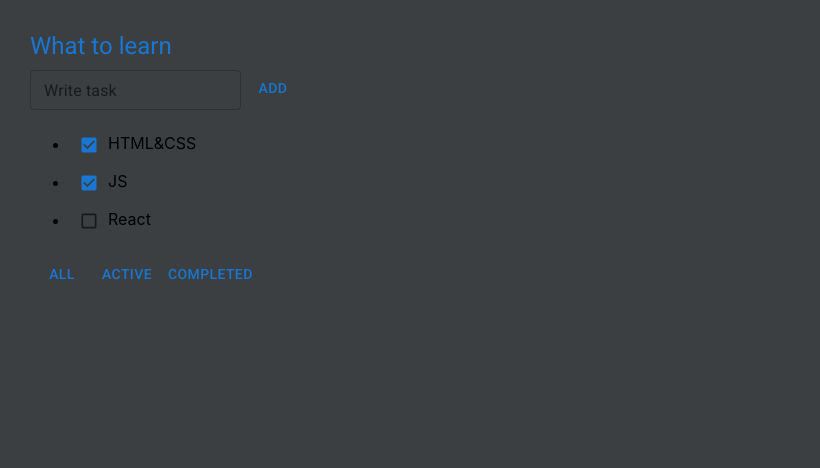
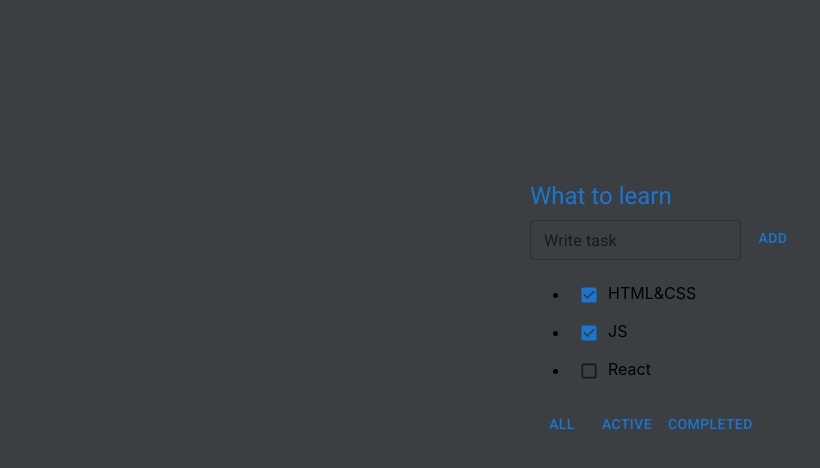
Before and after one commit to AntonChislov/it-incubator-todolist-ts, a React (Create React App) app: page / in a window 1280 px wide. Shown: the top 468 px of the page, without its empty margins (0-820 px from the left). Built offline with nearby package versions, Linux system fonts and the light colour scheme.

Commit message:
install react-spring, add animations

```diff
--- a/package.json
+++ b/package.json
@@ -17,6 +17,7 @@
     "react": "^18.2.0",
     "react-dom": "^18.2.0",
     "react-scripts": "5.0.1",
+    "react-spring": "^9.5.5",
     "styled-components": "^5.3.6",
     "typescript": "^4.8.4",
     "web-vitals": "^2.1.4"
--- a/src/App.css
+++ b/src/App.css
@@ -2,9 +2,14 @@
   padding: 30px;
   display: flex;
   background: #3c3f41;
-  min-height: 100vh;
+  height: 100vh;
 }
 
 .App > div {
-  margin-right: 50px;
+  margin-right: 100px;
 }
+
+.box {
+  margin-top: 150px;
+  margin-left: 500px;
+}
--- a/src/App.tsx
+++ b/src/App.tsx
@@ -5,7 +5,7 @@ import Button from '@mui/material/Button';
 import TextField from '@mui/material/TextField';
 import Typography from '@mui/material/Typography';
 import Checkbox from '@mui/material/Checkbox';
-
+import {useSpring, animated} from 'react-spring'
 
 function App() {
     const [stateTasks, setStateTasks] = useState([
@@ -29,6 +29,10 @@ function App() {
     const [valueId, setValueId] = useState(3)
     const [isCompleted, setIsCompleted] = useState(false)
     const [isActive, setIsActive] = useState(false)
+    const header = useSpring({vector: [0, 10, 30], to: {opacity: 1}, from: {opacity: 0}, config: {duration: 600}})
+    const input = useSpring({to: {opacity: 1}, from: {opacity: 0}, config: {duration: 700}})
+    const checkbox = useSpring({to: {opacity: 1}, from: {opacity: 0}, config: {duration: 800}})
+    const buttons = useSpring({to: {opacity: 1}, from: {opacity: 0}, config: {duration: 900}})
 
     const addTask = () => {
         if (valueInput) {
@@ -97,23 +101,26 @@ function App() {
 
     return (
         <div className="App">
-            <div>
+            <div className="box">
+                <animated.div style={header}>
                     <Typography color={"primary"} variant="h5" gutterBottom>
                         What to learn
                     </Typography>
-                <div>
-                    <TextField color={"primary"} size='small' value={valueInput} onChange={(event) => setValueInput(event.target.value)}
+                </animated.div>
+                <animated.div style={input}>
+                    <TextField color={"primary"} size='small' value={valueInput}
+                               onChange={(event) => setValueInput(event.target.value)}
                                id="outlined-basic" label="Write task" variant="outlined"/>
-                    <Button onClick={addTask} >Add</Button>
-                </div>
-                <ul>
+                    <Button onClick={addTask}>Add</Button>
+                </animated.div>
+                <animated.ul style={checkbox}>
                     {tasks}
-                </ul>
-                <div>
+                </animated.ul>
+                <animated.div style={buttons}>
                     <Button onClick={showAll}>All</Button>
                     <Button onClick={showActive}>Active</Button>
                     <Button onClick={showCompleted}>Completed</Button>
-                </div>
+                </animated.div>
             </div>
         </div>
     );
```
Also changed, not shown: 1 other file (tests, documents, lock files or other folders). Lines whose indentation alone changed are shown as unchanged.
